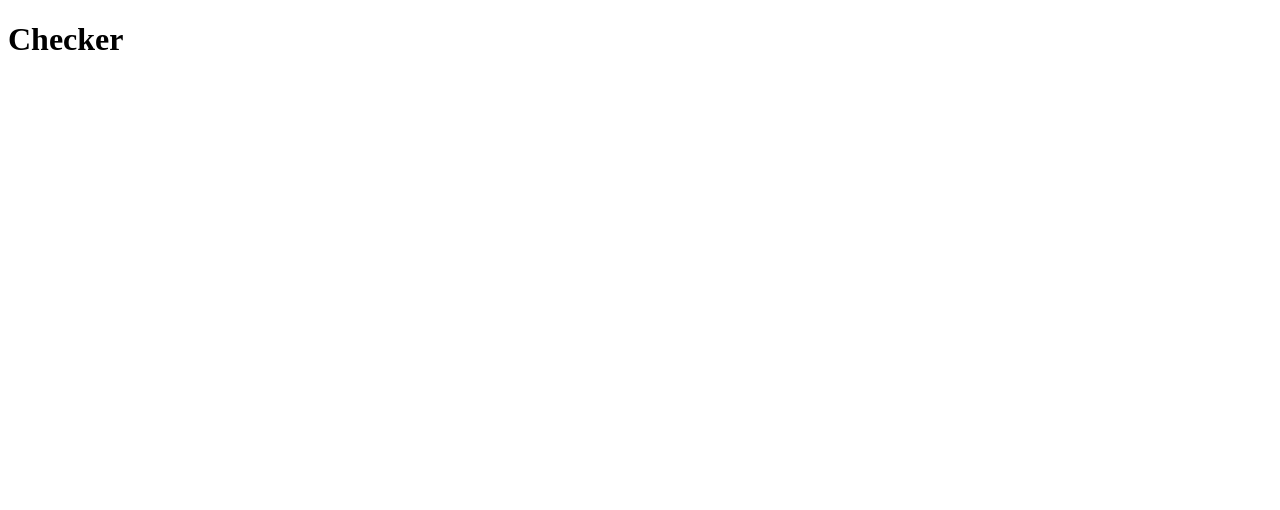
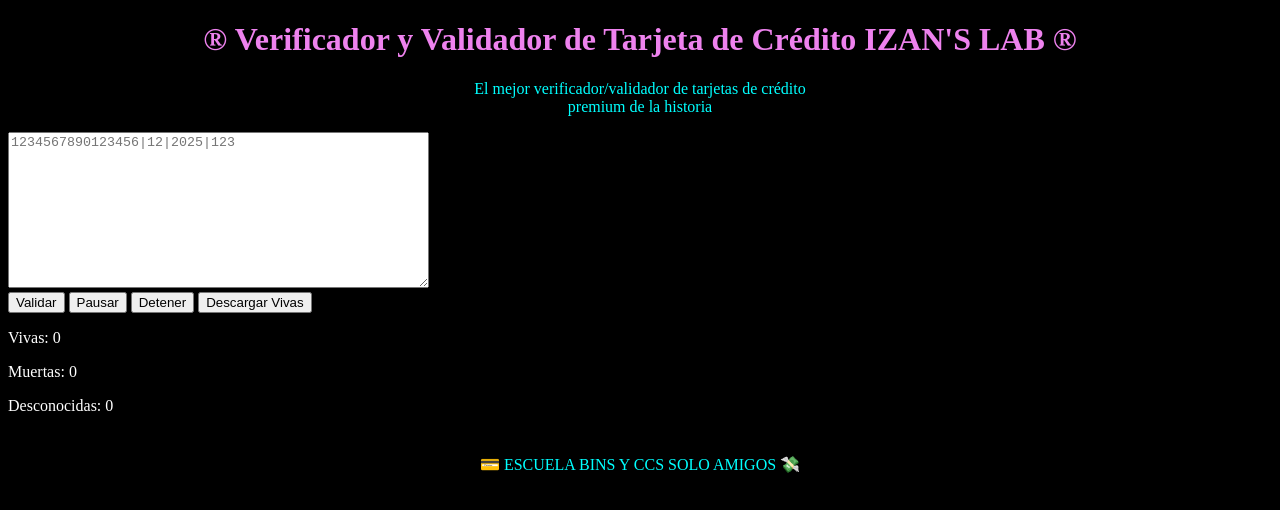
Before and after one commit to IZANTAR/card-checker-izans-lab, a plain HTML site: page index.html in a window 1280 px wide. Drawn offline with Linux system fonts and the light colour scheme.

Commit message:
Corrige index.html completo con checker visual

```diff
--- a/index.html
+++ b/index.html
@@ -1 +1,28 @@
-<!DOCTYPE html><html><head><title>Checker</title></head><body><h1>Checker</h1></body></html>
+<!DOCTYPE html>
+<html lang="es">
+<head>
+  <meta charset="UTF-8" />
+  <meta name="viewport" content="width=device-width, initial-scale=1.0"/>
+  <title>® Verificador y Validador de Tarjeta de Crédito IZAN'S LAB ®</title>
+  <link rel="stylesheet" href="style.css" />
+</head>
+<body>
+  <h1 style="text-align:center; color:violet;">® Verificador y Validador de Tarjeta de Crédito IZAN'S LAB ®</h1>
+  <p style="text-align:center; color:cyan;">El mejor verificador/validador de tarjetas de crédito<br>premium de la historia</p>
+  <textarea placeholder="1234567890123456|12|2025|123" rows="10" cols="50"></textarea><br/>
+  <button class="iniciar">Validar</button>
+  <button class="pausar">Pausar</button>
+  <button class="detener">Detener</button>
+  <button class="descargar">Descargar Vivas</button>
+
+  <p class="vivos">Vivas: 0</p>
+  <p class="muertos">Muertas: 0</p>
+  <p class="desconocidas">Desconocidas: 0</p>
+
+  <footer style="text-align:center; color:cyan; margin-top:40px;">
+    💳 ESCUELA BINS Y CCS SOLO AMIGOS 💸
+  </footer>
+
+  <script src="script.js"></script>
+</body>
+</html>
```
